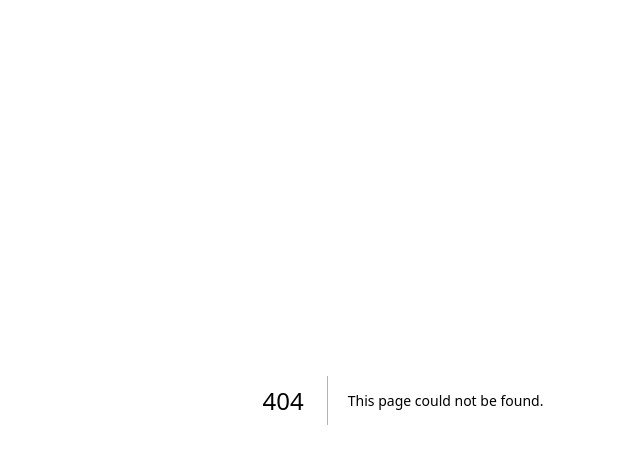
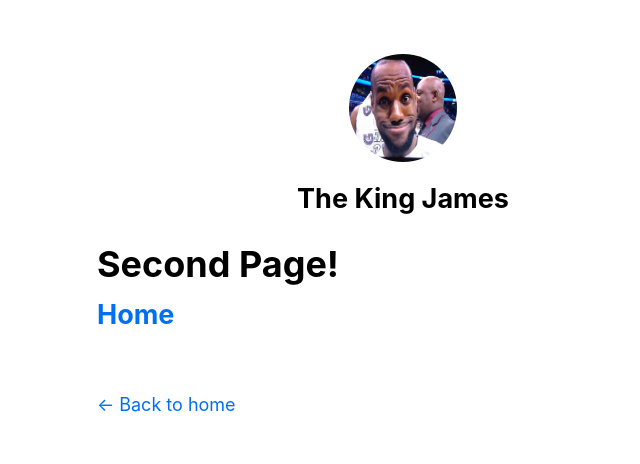
Before and after one commit to EricShen9/congressional-app-challenge-2023, a Next.js app: page /second-page in a window 1280 px wide. Before the commit this address had no page. Shown: the top 464 px of the page, without its empty margins (237-877 px from the left). Built offline with nearby package versions, Linux system fonts and the light colour scheme.

Commit message:
Followed Next.js example page tutorial (basic layout, styles, pages etc)

```diff
--- /dev/null
+++ b/components/layout.js
@@ -0,0 +1,69 @@
+import Head from 'next/head';
+import Image from 'next/image';
+import styles from './layout.module.css';
+import utilStyles from '../styles/utils.module.css';
+import Link from 'next/link';
+
+const name = 'The King James';
+export const siteTitle = 'Next.js Sample Website';
+
+export default function Layout({ children, home }) {
+return (
+    <div className={styles.container}>
+    <Head>
+        <link rel="icon" href="/favicon.ico" />
+        <meta
+        name="description"
+        content="Learn how to build a personal website using Next.js"
+        />
+        <meta
+        property="og:image"
+        content={`https://og-image.vercel.app/${encodeURI(
+            siteTitle,
+        )}.png?theme=light&md=0&fontSize=75px&images=https%3A%2F%2Fassets.vercel.com%2Fimage%2Fupload%2Ffront%2Fassets%2Fdesign%2Fnextjs-black-logo.svg`}
+        />
+        <meta name="og:title" content={siteTitle} />
+        <meta name="twitter:card" content="summary_large_image" />
+    </Head>
+    <header className={styles.header}>
+        {home ? (
+        <>
+            <Image
+            priority
+            src="/lebron.jpg"
+            className={utilStyles.borderCircle}
+            height={144}
+            width={144}
+            alt=""
+            />
+            <h1 className={utilStyles.heading2Xl}>{name}</h1>
+        </>
+        ) : (
+        <>
+            <Link href="/">
+            <Image
+                priority
+                src="/lebron.jpg"
+                className={utilStyles.borderCircle}
+                height={108}
+                width={108}
+                alt=""
+            />
+            </Link>
+            <h2 className={utilStyles.headingLg}>
+            <Link href="/" className={utilStyles.colorInherit}>
+                {name}
+            </Link>
+            </h2>
+        </>
+        )}
+    </header>
+    <main>{children}</main>
+    {!home && (
+        <div className={styles.backToHome}>
+        <Link href="/">← Back to home</Link>
+        </div>
+    )}
+    </div>
+);
+}
--- /dev/null
+++ b/components/layout.module.css
@@ -0,0 +1,15 @@
+.container {
+    max-width: 36rem;
+    padding: 0 1rem;
+    margin: 3rem auto 6rem;
+}
+
+.header {
+    display: flex;
+    flex-direction: column;
+    align-items: center;
+}
+
+.backToHome {
+    margin: 3rem 0 0;
+}
--- /dev/null
+++ b/pages/_app.js
@@ -0,0 +1,5 @@
+import '../styles/global.css';
+
+export default function App({ Component, pageProps }) {
+    return <Component {...pageProps} />;
+}
--- /dev/null
+++ b/pages/second-page.js
@@ -0,0 +1,18 @@
+import Link from 'next/link';
+import Head from 'next/head';
+import Layout from '../components/layout';
+
+export default function SecondPage() {
+    return (
+        <Layout>
+            <Head>
+                <title>Second Page!</title>
+            </Head>
+            <h1>Second Page!</h1>
+            <h2>
+                <Link href="/">Home</Link>
+            </h2>
+        </Layout>
+
+    );
+}
--- /dev/null
+++ b/styles/global.css
@@ -0,0 +1,44 @@
+html,
+body {
+  padding: 0;
+  margin: 0;
+  font-family: -apple-system, BlinkMacSystemFont, Segoe UI, Roboto, Oxygen, Ubuntu,
+    Cantarell, Fira Sans, Droid Sans, Helvetica Neue, sans-serif;
+  line-height: 1.6;
+  font-size: 18px;
+}
+
+* {
+  box-sizing: border-box;
+}
+
+a {
+  color: #0070f3;
+  text-decoration: none;
+}
+
+a:hover {
+  text-decoration: underline;
+}
+
+img {
+  max-width: 100%;
+  display: block;
+}
+
+h1,
+h2,
+p,
+ul {
+  margin: 0;
+}
+
+ul {
+  padding: 0;
+  list-style: none;
+}
+
+button {
+  padding: 0.5rem 1rem;
+  font-weight: bold;
+}
--- a/styles/globals.css
+++ /dev/null
@@ -1,38 +0,0 @@
-html,
-body {
-  padding: 0;
-  margin: 0;
-  font-family: Inter, -apple-system, BlinkMacSystemFont, Segoe UI, Roboto,
-    Oxygen, Ubuntu, Cantarell, Fira Sans, Droid Sans, Helvetica Neue, sans-serif;
-}
-
-a {
-  color: inherit;
-  text-decoration: none;
-}
-
-* {
-  box-sizing: border-box;
-}
-
-img {
-  max-width: 100%;
-  height: auto;
-}
-
-h1,
-h2,
-p,
-ul {
-  margin: 0;
-}
-
-ul {
-  padding: 0;
-  list-style: none;
-}
-
-button {
-  padding: 0.5rem 1rem;
-  font-weight: bold;
-}
--- /dev/null
+++ b/styles/utils.module.css
@@ -0,0 +1,52 @@
+.heading2Xl {
+    font-size: 2.5rem;
+    line-height: 1.2;
+    font-weight: 800;
+    letter-spacing: -0.05rem;
+    margin: 1rem 0;
+}
+
+.headingXl {
+    font-size: 2rem;
+    line-height: 1.3;
+    font-weight: 800;
+    letter-spacing: -0.05rem;
+    margin: 1rem 0;
+}
+
+.headingLg {
+    font-size: 1.5rem;
+    line-height: 1.4;
+    margin: 1rem 0;
+}
+
+.headingMd {
+    font-size: 1.2rem;
+    line-height: 1.5;
+}
+
+.borderCircle {
+    border-radius: 9999px;
+}
+
+.colorInherit {
+    color: inherit;
+}
+
+.padding1px {
+    padding-top: 1px;
+}
+
+.list {
+    list-style: none;
+    padding: 0;
+    margin: 0;
+}
+
+.listItem {
+    margin: 0 0 1.25rem;
+}
+
+.lightText {
+    color: #666;
+}
```
Also changed, not shown: pages/index.js (+12 -107 lines), public/lebron.jpg (added).
